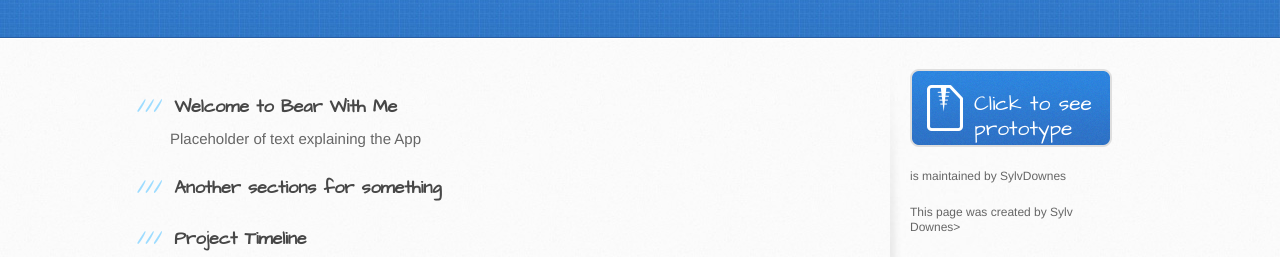
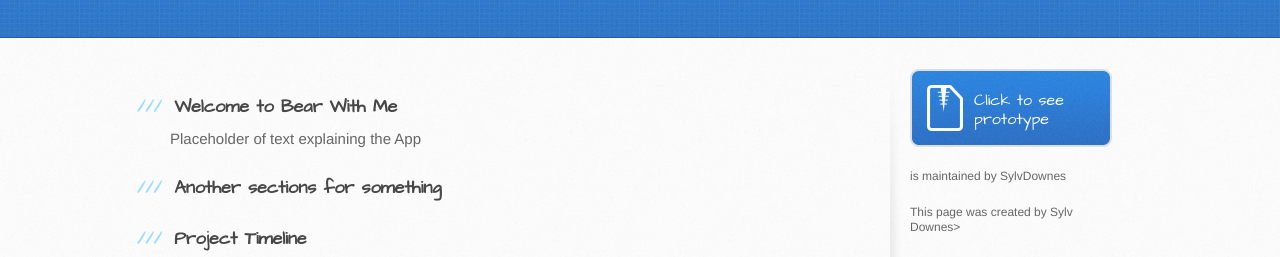
Before and after one commit to SylvDownes/Bear-With-Me, a plain HTML site: page index.html in a window 1280 px wide. Shown: the part 197-454 px from the top of the page. Drawn offline with Linux system fonts and the light colour scheme.

Commit message:
Update index.html

```diff
--- a/index.html
+++ b/index.html
@@ -50,7 +50,7 @@
         </section>
 
         <aside id="sidebar">
-          <a href="http://sylvdownes.github.io/Bear-With-Me/register.html" class="button">
+          <a href="http://sylvdownes.github.io/Bear-With-Me/register.html" class="button" style="font-size:16px;">
             Click to see prototype
           </a>
 
```
